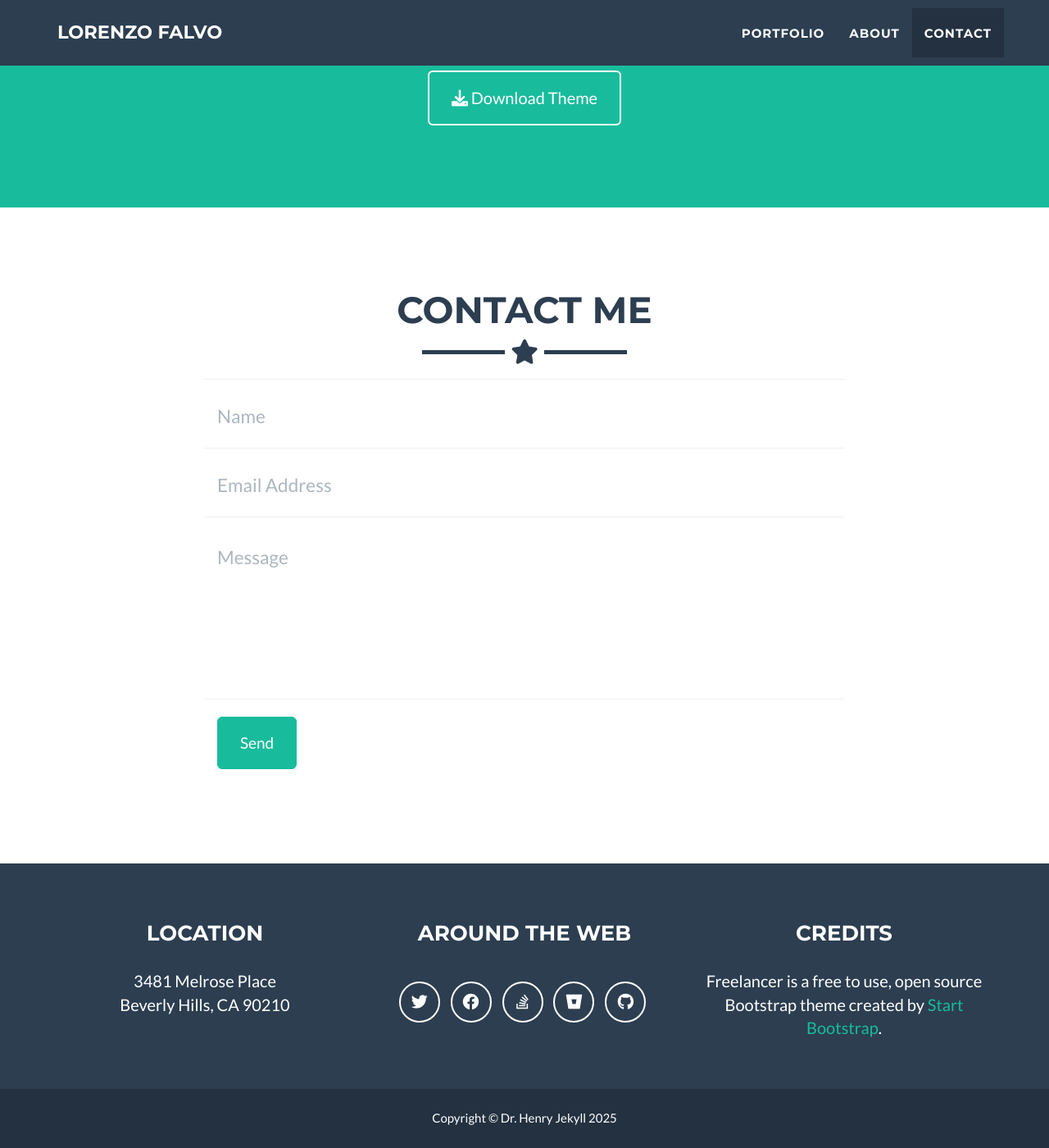
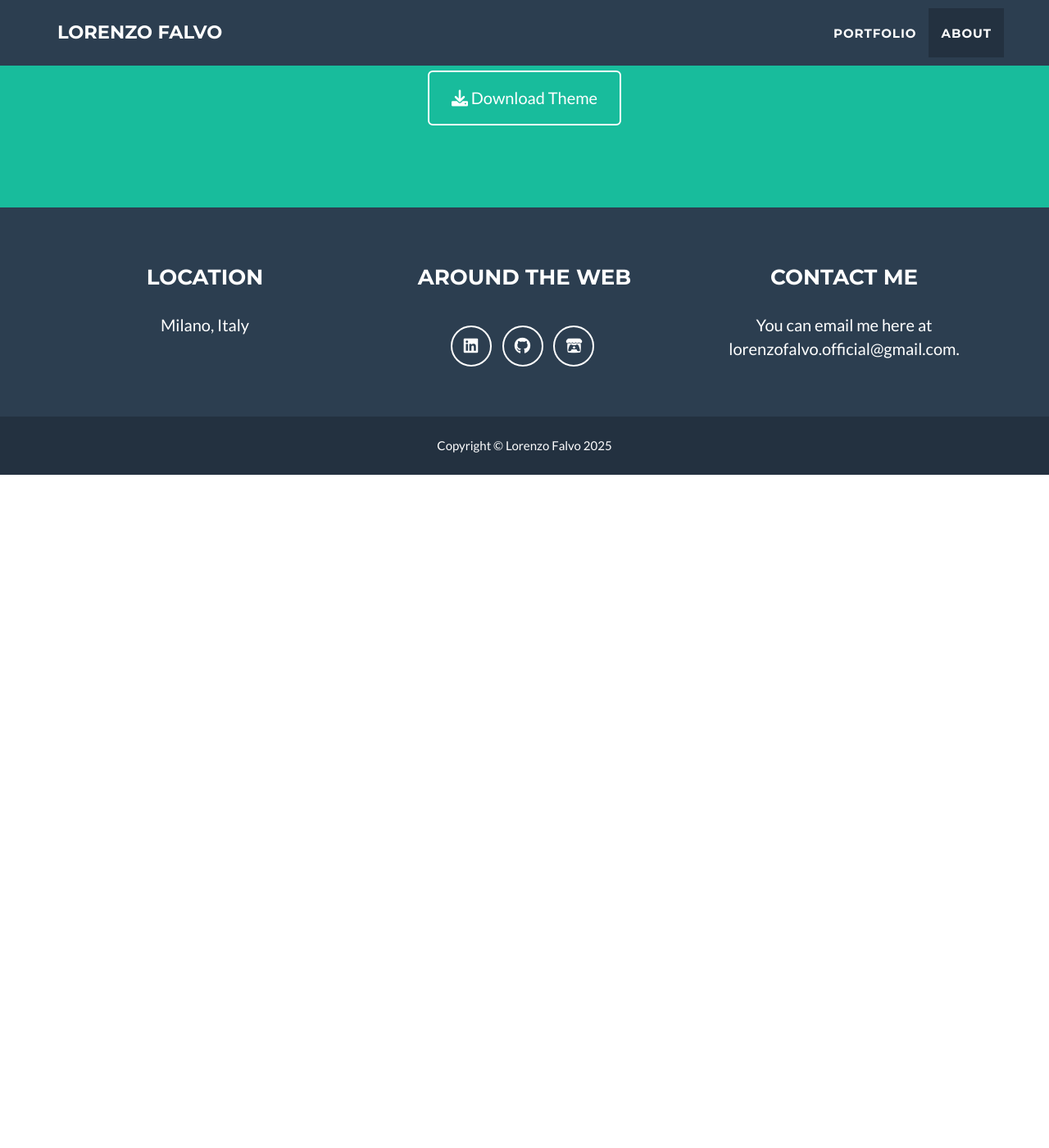
Before and after one commit to Lorenzo-Falvo/Portfolio, a Jekyll site: the page built from _posts/2014-07-18-project-1.markdown, in a window 1280 px wide and 1400 px high, scrolled down 1992 px. Shown: the whole window at 82% size. Built offline with Jekyll 4.4.1, drawn with Linux system fonts in a browser that asks for light colours; after the commit the page ends 2571 px from its top, so only the background shows below that; some of the changed text lies outside the part shown.

Commit message:
Update profile with some info

```diff
--- a/_config.yml
+++ b/_config.yml
@@ -1,11 +1,11 @@
 # Site settings
 title: Lorenzo Falvo
 email: lorenzofalvo.official@gmail.com
-url: https://github.com/jeromelachaud/freelancer-theme
-description: "Write an awesome description for your new site here. You can edit this line in _config.yml. It will appear in your document head meta (for Google search results) and in your feed.xml site description."
-keywords: "your keywords, separated by commas"
-skills: "Web Developer - Graphic Artist - User Experience Designer"
-meta_author: LastName FirstName
+url: https://lorenzo-falvo.github.com/Portfolio/
+description: "Lorenzo Falvo Game Developer Portfolio"
+keywords: "Game Developer, Unity, Unreal Engine, Portfolio, Lorenzo, Falvo, Programmer, Developer"
+skills: "Game Developer - Unity - Unreal Engine"
+meta_author: Lorenzo Falvo
 
 # Google webmaster tools
 google_verify:
@@ -32,31 +32,26 @@ color:
 
 # Footer settings
 footer:
-  copyright: Dr. Henry Jekyll
+  copyright: Lorenzo Falvo
   location: Location
   social: Around the Web
-  credits: Credits
+  credits: Contact me
 
 # Social networks usernames (many more available: google-plus, flickr, dribbble, pinterest, instagram, tumblr, linkedin, etc.)
 social:
-  - title: twitter
-    url: http://twitter.com/jekyllrb
-  - title: facebook
-    url:
-  - title: stack-overflow
-    url: http://stackoverflow.com/questions/tagged/jekyll
-  - title: bitbucket
-    url: http://bitbucket.org/jekyll
+  - title: linkedin
+    url: https://www.linkedin.com/in/lorenzofalvo/
   - title: github
-    url: http://github.com/jekyll
+    url: https://github.com/Lorenzo-Falvo
+  - title: itch-io
+    url: https://google.com/
 
 # Postal address (add as many lines as necessary)
 address:
-  - line: 3481 Melrose Place
-  - line: Beverly Hills, CA 90210
+  - line: Milano, Italy
 
 # Credits content
-credits: 'Freelancer is a free to use, open source Bootstrap theme created by <a href="http://startbootstrap.com">Start Bootstrap</a>.'
+credits: 'You can email me here at lorenzofalvo.official@gmail.com.'
 
 # Build settings
 markdown: kramdown
--- a/_includes/modals.html
+++ b/_includes/modals.html
@@ -15,7 +15,7 @@
           <div class="modal-body">
             <h2>{{ post.title }}</h2>
             <hr class="star-primary">
-            <img src="img/portfolio/{{ post.img }}" class="img-responsive img-centered" alt="{{ post.alt }}">
+            <img src="img/portfolio/{{ post.video }}" class="img-responsive img-centered" alt="{{ post.alt }}">
             {% if post.description %}
             <p>{{ post.description }}</p>
             {% endif %}
--- a/_includes/nav.html
+++ b/_includes/nav.html
@@ -24,9 +24,6 @@
         <li class="page-scroll">
           <a href="#about">About</a>
         </li>
-        <li class="page-scroll">
-          <a href="#contact">Contact</a>
-        </li>
       </ul>
     </div>
     <!-- /.navbar-collapse -->
--- a/_layouts/default.html
+++ b/_layouts/default.html
@@ -8,14 +8,6 @@
   {% include portfolio_grid.html %}
   {% include about.html %}
 
-  {% if site.contact == "static" %}
-  {% include contact_static.html %}
-  {% elsif site.contact == "disqus" %}
-  {% include contact_disqus.html %}
-  {% else %}
-  {% include contact.html %}
-  {% endif %}
-
   {% include footer.html %}
   {% include modals.html %}
   {% include js.html %}
```
